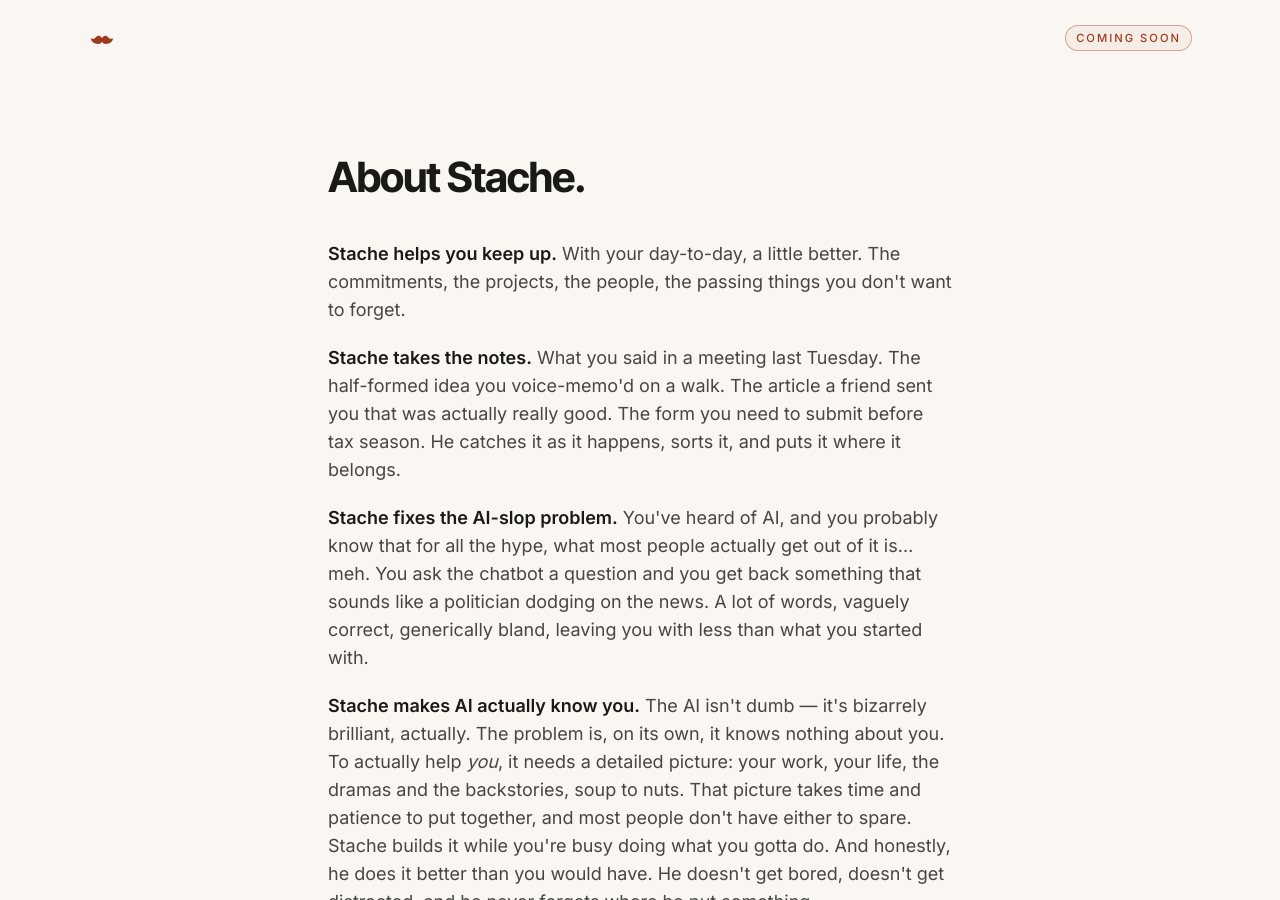
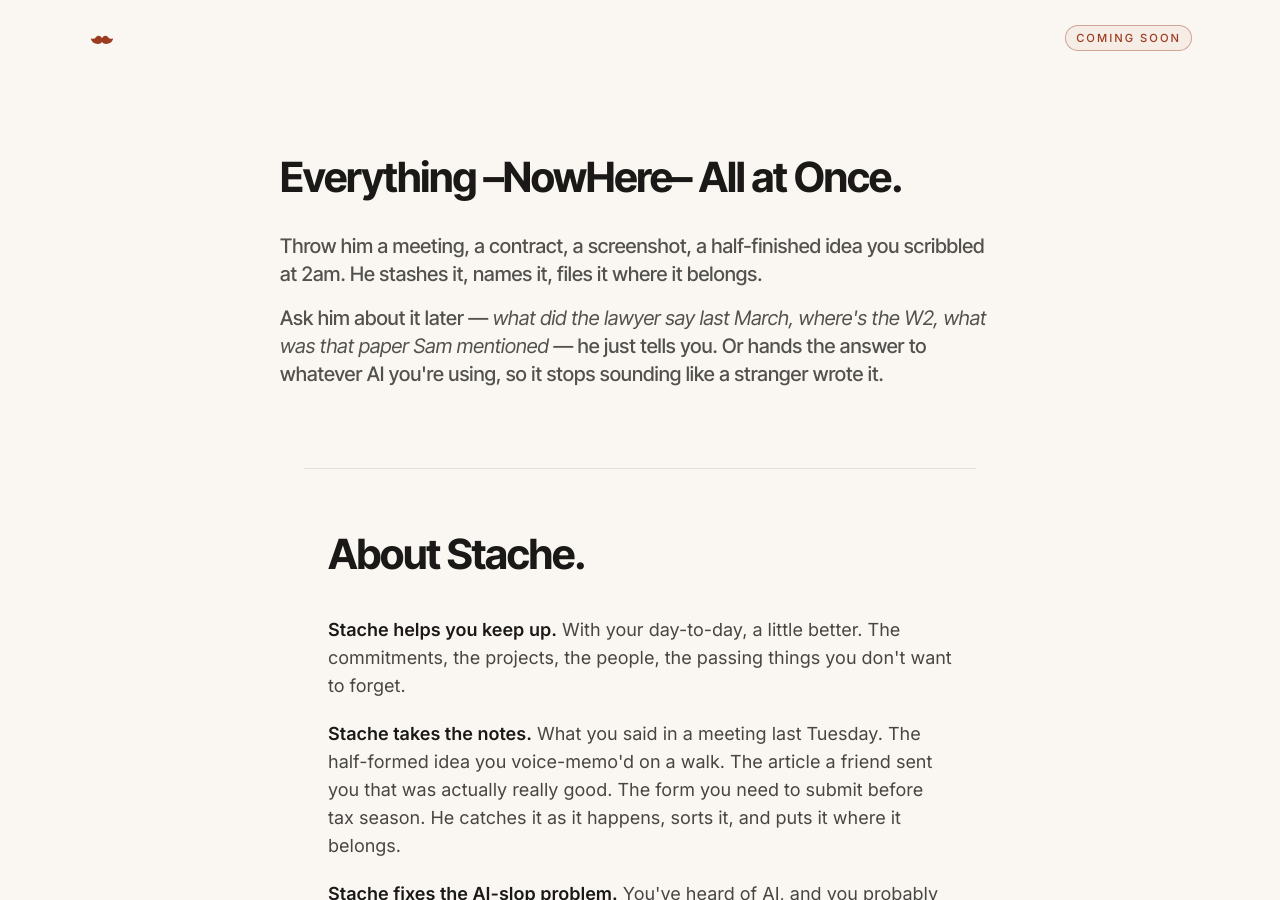
Before and after one commit to bedrocksci/myshit.ai, a Jekyll site: the page built from about-stache.md, in a window 1280 px wide and 900 px high. Built offline with Jekyll 4.4.1, drawn with Linux system fonts in a browser that asks for light colours; nearby versions of some CDN libraries.

Commit message:
About page top + homepage decay-section nudge
About page: new lead section above the existing "About Stache." block.
H1 reads "Everything –NowHere– All at Once." — riff on the movie title;
"NowHere" capitalization slices "nowhere" into "now here" as the visual
hook for what Stache solves (your stuff is everywhere yet nowhere
yours, all at once → he makes it now-here). Body is the capability
copy: throw him a meeting/contract/screenshot/2am idea, ask him later
in plain user voice. Existing About-Stache content demoted to H2 below
a section divider; closing signature unchanged.

Homepage decay paragraph: insert "These are not hypotheticals, google
your favorite one." between the eighty-seven-million-people line and
the "things you'd have said no to" close. Lands the receipts harder
without breaking the section's rhythm. text-ink emphasis matches the
existing "Stache wants to get ahead of that" callout pattern.

Co-Authored-By: Claude Opus 4.7 (1M context) <noreply@anthropic.com>

```diff
--- a/about-stache.md
+++ b/about-stache.md
@@ -6,11 +6,29 @@ date: 2026-04-25
 permalink: /about-stache/
 ---
 
-<section class="mx-auto max-w-2xl px-6 pt-12 pb-24 md:pt-20 md:pb-32">
+<!-- Everything Nowhere, All at Once -->
+<section class="mx-auto max-w-3xl px-6 pt-12 pb-16 md:pt-20 md:pb-20">
 
   <h1 class="font-serif font-bold display-tight text-[1.9rem] md:text-[2.6rem] leading-[1.05] text-ink">
+    Everything &ndash;NowHere&ndash; All at Once.
+  </h1>
+
+  <div class="mt-8 font-serif text-lg md:text-xl text-ink/75 leading-relaxed space-y-4">
+    <p>
+      Throw him a meeting, a contract, a screenshot, a half-finished idea you scribbled at 2am. He stashes it, names it, files it where it belongs.
+    </p>
+    <p>
+      Ask him about it later &mdash; <em>what did the lawyer say last March, where's the W2, what was that paper Sam mentioned</em> &mdash; he just tells you. Or hands the answer to whatever AI you're using, so it stops sounding like a stranger wrote it.
+    </p>
+  </div>
+
+</section>
+
+<section class="mx-auto max-w-2xl px-6 pt-12 pb-24 md:pt-16 md:pb-32 border-t border-ink/10">
+
+  <h2 class="font-serif font-bold display-tight text-[1.9rem] md:text-[2.6rem] leading-[1.05] text-ink">
     About Stache.
-  </h1>
+  </h2>
 
   <div class="mt-10 font-sans text-base md:text-lg text-ink/80 leading-[1.65] space-y-5">
 
```
Also changed, not shown: index.md (+1 -1 lines).
